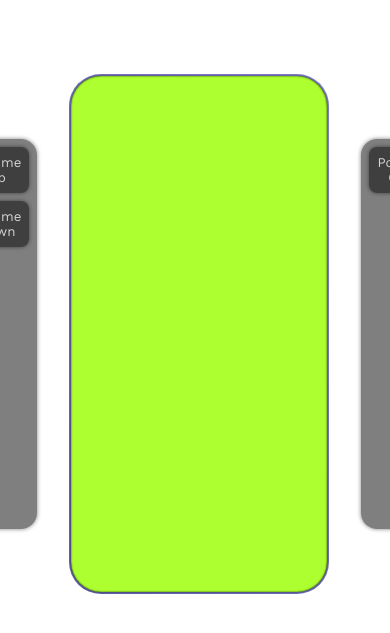
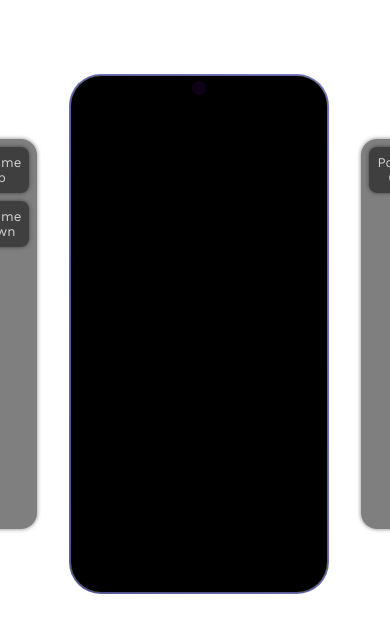
Before and after one commit to Alask-Code/Phone-Preview, a plain HTML site: page index.html in a window 390 px wide. Shown: the part 155-788 px from the top of the page. Drawn offline with nearby package versions, Linux system fonts and the light colour scheme.

Commit message:
final phone

```diff
--- a/scss/index.scss
+++ b/scss/index.scss
@@ -20,15 +20,30 @@ body {
   background: $phone-color;
 }
 .screen {
+  @include flex(center, flex-start, column);
   width: 100%;
   height: 100%;
+  position: relative;
   border-radius: 30px;
   box-shadow:
     inset 0px 0px 2px rgba(0, 0, 0, 0.75),
     0px 0px 2px rgba(0, 0, 0, 0.75);
   background: greenyellow;
 }
-
+.camera {
+  top: 4px;
+  align-self: center;
+  @include size(16px, 16px);
+  border-radius: 50%;
+  position: absolute;
+  border: 1px solid black;
+  background: rgb(13, 0, 23);
+}
+.content {
+  @include size(100%, 100%);
+  border-radius: inherit;
+  background: black;
+}
 .panel {
   @include flex(flex-start, center, column);
   gap: 8px;
```
Also changed, not shown: css/index.css, 1 other file.
